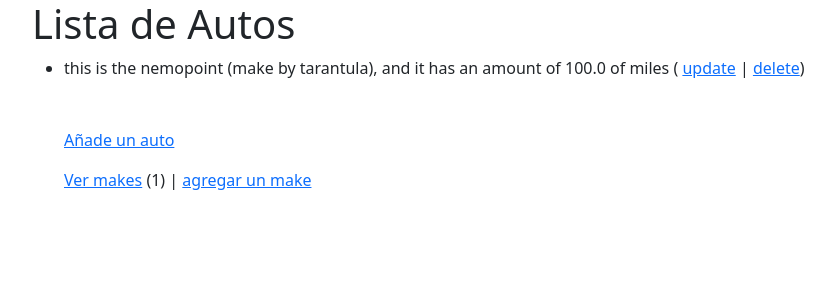
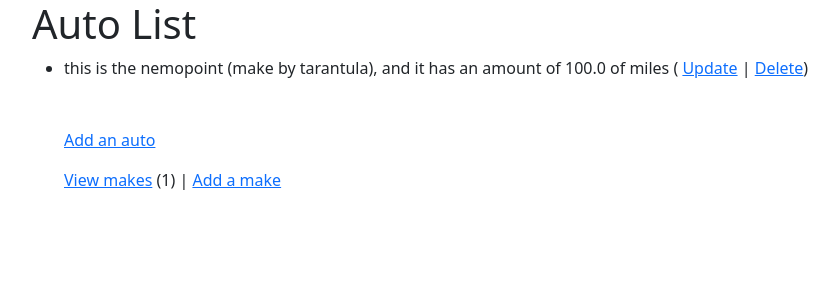
Before and after one commit to CristobalTortugauwu/djangolearningv2, a Django app: page /autos/ in a window 1280 px wide. Shown: the top 300 px of the page, without its empty margins (50-889 px from the left). Run offline with Django 4.2, Linux system fonts and the light colour scheme; a user stored in the database is signed in; data comes from the database, SQL or seed files in the repository; some libraries are stand-ins or nearby versions.

Commit message:
fixes para que el autograder acepte equis

```diff
--- a/autos/templates/autos/auto_list.html
+++ b/autos/templates/autos/auto_list.html
@@ -1,14 +1,14 @@
 {% extends "base_bootstrap.html" %}
 
 {% block content %}
-<h1>Lista de Autos</h1>
+<h1>Auto List</h1>
 <ul>
     {% if auto_list %}
     {% for auto in auto_list %}
         <li> this is the {{auto.nickname}} (make by {{auto.make}}), and it
             has an amount of {{auto.mileage}} of miles (
-            <a href="{% url 'autos:auto_update' auto.id %}"> update</a>  |
-            <a href="{% url 'autos:auto_delete' auto.id %}"> delete</a>)
+            <a href="{% url 'autos:auto_update' auto.id %}"> Update</a>  |
+            <a href="{% url 'autos:auto_delete' auto.id %}"> Delete</a>)
         </li>
     {% endfor %}
     {% else %}
@@ -17,9 +17,9 @@
     <br>
     </br>
     <p><a href="{% url 'autos:auto_create' %}">
-        Añade un auto
+        Add an auto
     </p>
-    <p><a href="{% url 'autos:make_list' %}">Ver makes</a> ({{make_count}}) |
-    <a href="{% url 'autos:make_create' %}">agregar un make</a></p>
+    <p><a href="{% url 'autos:make_list' %}">View makes</a> ({{make_count}}) |
+    <a href="{% url 'autos:make_create' %}">Add a make</a></p>
 </ul>
 {% endblock %}
```
Also changed, not shown: autos/templates/autos/make_list.html (+5 -5 lines).
